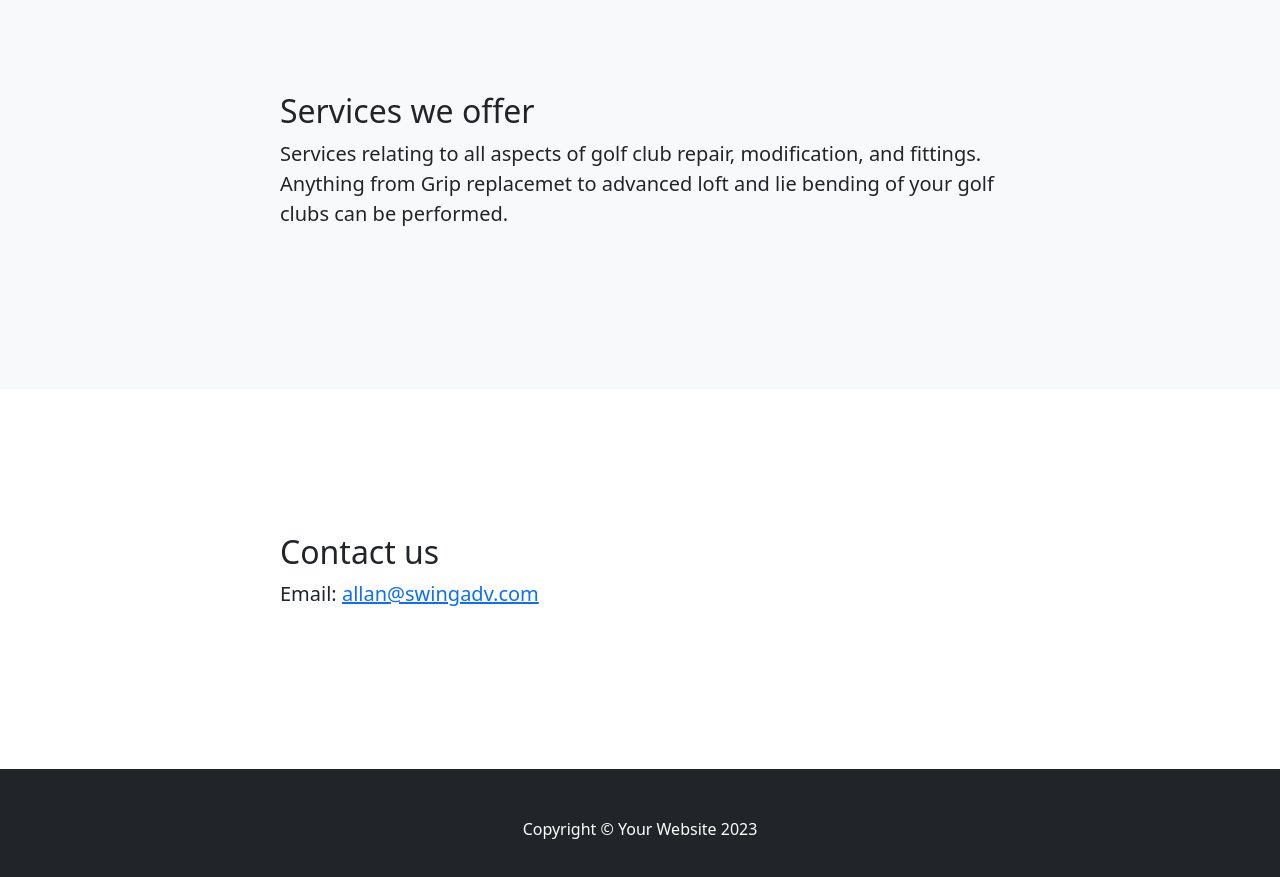
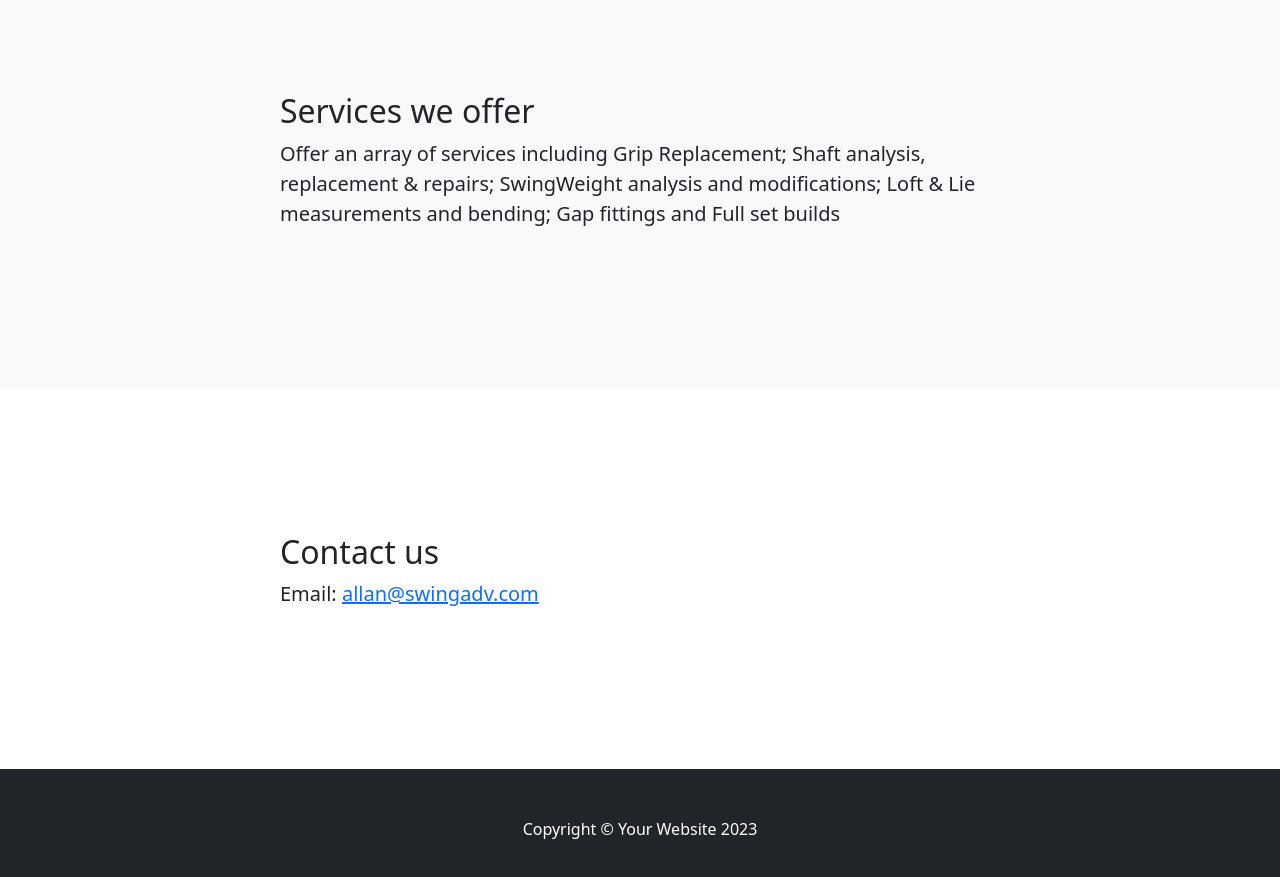
Before and after one commit to swing-advantage/swing-advantage.github.io, a plain HTML site: page index.html in a window 1280 px wide. Shown: the part 920-1797 px from the top of the page. Drawn offline with nearby package versions, Linux system fonts and the light colour scheme.

Commit message:
Services Description modification

```diff
--- a/index.html
+++ b/index.html
@@ -81,9 +81,10 @@
           <div class="col-lg-8">
             <h2>Services we offer</h2>
             <p class="lead">
-              Services relating to all aspects of golf club repair,
-              modification, and fittings. Anything from Grip replacemet to
-              advanced loft and lie bending of your golf clubs can be performed.
+              Offer an array of services including Grip Replacement; Shaft
+              analysis, replacement & repairs; SwingWeight analysis and
+              modifications; Loft & Lie measurements and bending; Gap fittings
+              and Full set builds
             </p>
           </div>
         </div>
```
